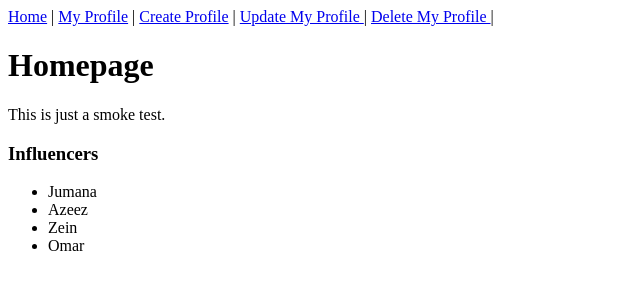
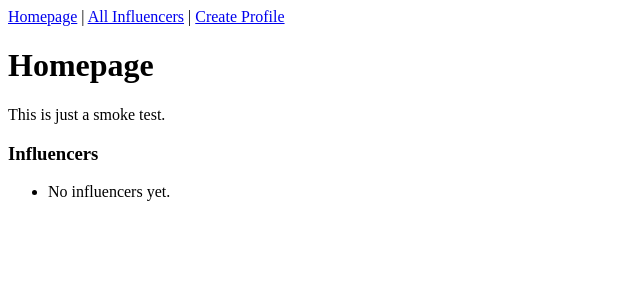
Before and after one commit to Zaid-Bassyouni/GA-Capstone-Project, a Django app: page / in a window 1280 px wide. Shown: the top 300 px of the page, without its empty margins (0-640 px from the left). Run offline with Django 5.2, Linux system fonts and the light colour scheme.

Commit message:
influencer CRUD FIX without Auth-system

```diff
--- a/capstone_project/settings.py
+++ b/capstone_project/settings.py
@@ -125,3 +125,7 @@ STATIC_URL = 'static/'
 # https://docs.djangoproject.com/en/5.2/ref/settings/#default-auto-field
 
 DEFAULT_AUTO_FIELD = 'django.db.models.BigAutoField'
+
+LOGIN_REDIRECT_URL = '/'         # after successful login
+LOGOUT_REDIRECT_URL = '/'        # after logout
+LOGIN_URL = '/auth/login/'       # where @login_required redirects
--- a/capstone_project/urls.py
+++ b/capstone_project/urls.py
@@ -14,10 +14,22 @@ Including another URLconf
     1. Import the include() function: from django.urls import include, path
     2. Add a URL to urlpatterns:  path('blog/', include('blog.urls'))
 """
+
+
 from django.contrib import admin
 from django.urls import path,include
+from main_app.views import SignUpView
+from django.contrib.auth import views as auth_views
+from main_app.views import LogoutView , SignUpView
+
+
 
 urlpatterns = [
     path('admin/', admin.site.urls),
     path('',include('main_app.urls')),
+
+    path('auth/logout/', LogoutView.as_view(), name='logout'),
+    path("auth/", include("django.contrib.auth.urls")),
+    path('auth/signup/', SignUpView.as_view(), name='signup'),
+
 ]
--- a/main_app/models.py
+++ b/main_app/models.py
@@ -7,14 +7,16 @@ User = settings.AUTH_USER_MODEL
 
 class InfluencerProfile(models.Model):
     influencer_id = models.BigAutoField(primary_key=True)
+
     user = models.OneToOneField(
     settings.AUTH_USER_MODEL,
     on_delete=models.CASCADE,
     related_name='influencer_profile',
     null=True, blank=True      # ← temporary
     )
+
     display_name = models.CharField(max_length=100)
-    slug = models.SlugField(max_length=140 , unique=True,blank=True) #it should be generated Automaticlly
+    slug = models.SlugField(max_length=140 , unique=True,blank=True,null=True) #it should be generated Automaticlly
     bio = models.TextField(blank=True)
     # avatar
     contact_email = models.EmailField(max_length=100,blank=False)
--- a/main_app/templates/base.html
+++ b/main_app/templates/base.html
@@ -7,13 +7,13 @@
 </head>
 <body>
 
-    <nav>
-  <a href="{% url 'homepage' %}">Home</a>                      | {% comment %} Homepage View {% endcomment %}
-  <a href="{% url 'profile_details' %}">My Profile</a>         | {% comment %} Read {% endcomment %}
-  <a href ="{% url 'profile_create' %}">Create Profile</a>     | {% comment %} CREATE {% endcomment %}
-  <a href="{% url 'profile_update' %}"> Update My Profile </a> | {% comment %} Update {% endcomment %}
-  <a href="{% url 'profile_delete' %}"> Delete My Profile </a> | {% comment %} Delete {% endcomment %}
-    </nav>
+ <nav>
+  <a href="{% url 'homepage' %}">Homepage</a> |
+  <a href="{% url 'influencer_list' %}">All Influencers</a> |
+  <a href="{% url 'create_influencer' %}">Create Profile</a>
+</nav>
+
+
 
     {%block content%}
         {%endblock%}
--- a/main_app/templates/homepage.html
+++ b/main_app/templates/homepage.html
@@ -1,17 +1,15 @@
 {% extends "base.html" %}
-
 {% block title %}<title>Home</title>{% endblock %}
 
 {% block content %}
-  <h1> Homepage</h1>
+  <h1>Homepage</h1>
   <p>This is just a smoke test.</p>
 
   <h3>Influencers</h3>
-  <ul>
-    {% for name in influencers %}
-      <li>{{ name }}</li>
-    {% empty %}
-      <li>No influencers yet.</li>
-    {% endfor %}
-  </ul>
+ <ul>
+  {% for p in influencers %}
+    <li><a href="{% url 'influencer_details' p.influencer_id %}">{{ p.display_name }}</a></li>
+  {% empty %}<li>No influencers yet.</li>{% endfor %}
+</ul>
+
 {% endblock %}
--- a/main_app/urls.py
+++ b/main_app/urls.py
@@ -8,8 +8,13 @@ from . import views
 urlpatterns = [
     path('' , views.homepage , name='homepage'),
 
-    path('influencer/profile/', views.profile_details, name='profile_details'),   # R
-    path('influencer/profile/create/', views.profile_create, name='profile_create'),  # C
-    path('influencer/profile/edit/', views.update_profile, name='profile_update'),  # U
-    path('influencer/profile/delete/', views.delete_influencer, name='profile_delete') # D
+    # path('logout/', views.logout_view, name='logout'),
+     # READ
+    path('influencers/', views.influencer_list, name='influencer_list'),
+    path('influencer/<int:id>/profile/', views.profile_details, name='influencer_details'),
+
+
+    path('influencer/profile/create/', views.create_influencer, name='create_influencer'),  # C
+    path('influencer/profile/edit/<int:id>/', views.update_influencer, name='profile_update'), # U
+    path('influencer/profile/delete/<int:id>', views.delete_influencer, name='profile_delete') # D
 ]
--- a/main_app/views.py
+++ b/main_app/views.py
@@ -1,73 +1,195 @@
 from django.shortcuts import render,redirect,get_object_or_404
 from django.urls import reverse
-from .forms import InfluencerProfileForm
+from .forms import InfluencerForm
 from .models import InfluencerProfile
 from django.contrib import messages
 from django.contrib.auth.decorators import login_required
+from django.contrib.auth.views import LogoutView
+from django.contrib.auth.forms import UserCreationForm
+from django.urls import reverse_lazy
+from django.views.generic import CreateView
 
-# Create your views here.
+
+
+class SignUpView(CreateView):
+    # model = User
+    form_class = UserCreationForm
+    template_name = 'registration/signup.html'
+    success_url = reverse_lazy('login')
+
+    def form_valid(self, form):
+        resp = super().form_valid(form)
+        messages.success(self.request, "Account created! Please log in.")
+        return resp
+
+
+def logout_view(request):
+   LogoutView(request)  # This clears the user’s session
+   return redirect('login')  # redirect to your login page name
+
+
+# **************************************************************************
 
 
 
 def homepage(request):
-      influencers = ['Jumana','Azeez','Zein','Omar']
-      return render(request,'homepage.html',{ 'influencers':influencers})
+    influencers = InfluencerProfile.objects.all()
+    return render(request, 'homepage.html', {'influencers': influencers})
 
-# READ
-@login_required
-def profile_details(request):
-    profile = get_object_or_404(InfluencerProfile, user=request.user)
-    return render(request, 'influencers/profile_details.html', { 'profile': profile })
+def profile_details(request, id):
+    profile = get_object_or_404(InfluencerProfile, influencer_id=id)
+    return render(request, 'influencers/influencer_details.html', {'profile': profile})
+
+def influencer_list(request):
+    profiles = InfluencerProfile.objects.all()
+    return render(request, 'influencers/all-influencers.html', {'profiles': profiles})
+
+
+def create_influencer(request):
+    if request.method == 'POST':
+        form = InfluencerForm(request.POST)
+        if form.is_valid():
+            profile = form.save()          # no user linking
+            return redirect('influencer_details', id=profile.influencer_id)
+    else:
+        form = InfluencerForm()
+    return render(request, 'influencers/influencer_form.html', {'form': form})
+
+def update_influencer(request, id):
+    influencer = get_object_or_404(InfluencerProfile, influencer_id=id)
+    if request.method == 'POST':
+        form = InfluencerForm(request.POST, instance=influencer)
+        if form.is_valid():
+            form.save()
+            return redirect('influencer_details', id=influencer.influencer_id)
+    else:
+        form = InfluencerForm(instance=influencer)
+    return render(request, 'influencers/influencer_form.html', {'form': form})
+
+def delete_influencer(request, id):
+    profile = get_object_or_404(InfluencerProfile, influencer_id=id)
+    if request.method == 'POST':
+        profile.delete()
+        return redirect('influencer_list')
+    return render(request, 'influencers/profile_confirm_delete.html', {'profile': profile})
 
 
 
-# CREATE
-@login_required
-def profile_create(request):
-    if InfluencerProfile.objects.filter(user=request.user).exists():
-        messages.info(request, "You already have a profile. You can edit it instead.")
-        return redirect(reverse('profile_update'))
 
-    if request.method == 'POST':
-        form = InfluencerProfileForm(request.POST)
-        if form.is_valid():
-            profile = form.save(commit=False)
-            profile.user = request.user  # attach to current user
-            profile.save()
-            messages.success(request, "Profile created successfully.")
-            return redirect(reverse('profile_details'))
-        messages.error(request, "Please fix the errors below.")
-    else:  # GET
-        form = InfluencerProfileForm()
+# READ
+# @login_required
+# def profile_details(request):
+#     profile = InfluencerProfile.objects.filter(user = request.user).filter()
+#     if not profile:
+#         messages.info(request,'Create your profile to get started!')
+#         return redirect('create_influencer')
+#     return render(request, 'influencers/influencer_details.html', { 'profile': profile })
 
-    return render(request, 'influencers/profile_form.html', { 'form': form })
+# def profile_details(request,id):
+#     influencer_profile = InfluencerProfile.objects.get(influencer_id = id)
+#     return render(request,'influencers/influencer_details.html',{'influencer_profile':influencer_profile})
 
 
+# # CREATE
+# # @login_required
+# def create_influencer(request):
+#     if InfluencerProfile.objects.filter(user=request.user).exists():
+#         messages.info(request, "You already have a profile. You can edit it instead.")
+#         return redirect(reverse('profile_update'))
 
-@login_required
-def update_profile(request):
-    # create one if missing (so page works the first time)
-    profile, _ = InfluencerProfile.objects.get_or_create(user=request.user)
-
-    if request.method == 'POST':
-        form = InfluencerProfileForm(request.POST, instance=profile)
-        if form.is_valid():
-            form.save()
-            messages.success(request, "Profile updated.")
-            return redirect(reverse('profile_details'))
-        messages.error(request, "Please fix the errors below.")
-    else:  # GET
-        form = InfluencerProfileForm(instance=profile)
-
-    return render(request, 'influencers/profile_form.html', { 'form': form, 'profile': profile })
+#     if request.method == 'POST':
+#         form = InfluencerForm(request.POST)
+#         if form.is_valid():  # validate the inputs from the user
+#             # profile = form.save(commit=False)
+#             profile = form.save()
+#             profile.user = request.user  # attach to current user
+#             profile.save()
+#             # messages.success(request, "Profile created successfully.")
+#             return redirect(reverse('influencer_list') ) # from reverse('profile_details') -> reverse('influencer_list') which takes you into READ
+#         # messages.error(request, "Please fix the errors below.")
+#         else:
+#             return render(request, 'influencers/influencer_form.html', { 'form': form })
+#     elif request.method == 'GET':  # GET
+#         form = InfluencerForm()
+#         return render(request, 'influencers/influencer_form.html', { 'form': form }) #from 'influencers/profile_form.html' into influencers/influencer_form.html
+#                                                         # it sends an instance of the form here
 
 
-# DELETE
-@login_required
-def delete_influencer(request):
-    profile = get_object_or_404(InfluencerProfile, user=request.user)
-    if request.method == 'POST':
-        profile.delete()
-        messages.success(request, "Profile deleted.")
-        return redirect(reverse('homepage'))
-    return render(request, 'influencers/profile_confirm_delete.html', { 'profile': profile })
+# @login_required
+# def update_profile(request):
+#     # require existing profile
+#     try:
+#         profile = request.user.influencer_profile
+#     except InfluencerProfile.DoesNotExist:
+#         messages.info(request, "Please create your profile first.")
+#         return redirect('create_influencer')
+
+#     if request.method == 'POST':
+#         form = InfluencerForm(request.POST, instance=profile)
+#         if form.is_valid():
+#             form.save()
+#             messages.success(request, "Profile updated.")
+#             return redirect('profile_details')
+#     else:
+#         form = InfluencerForm(instance=profile)
+
+#     return render(request, 'influencers/influencer_form.html', #from 'influencers/profile_form.html' into influencers/influencer_form.html
+#                   {'form': form, 'profile': profile})
+
+# def update_influencer(request,id):
+#     influencer = InfluencerProfile.objects.get(pk = id)
+
+#     if request.method == 'POST':
+#         form = InfluencerForm(request.POST, instance=influencer)
+#         if form.is_valid():
+#             influencer = form.save()
+#             # return redirect(f'/influencers/{influencer.influencer_id}')
+#             return redirect('influencer_details', id=influencer.influencer_id)
+#         else:
+#             return render(request, 'influencers/influencer_form.html',{'form':form})
+#     elif request.method == 'GET':
+
+#         form = InfluencerForm(instance=influencer) #fills my form with the author that was fetched from the db
+#         return render(request, 'influencers/influencer_form.html',{'form':form})
+
+# # DELETE
+# # @login_required
+# def delete_influencer(request):
+#     profile = InfluencerProfile.objects.filter(user=request.user).first()
+#     if not profile:
+#         messages.info(request, "You don't have a profile yet.")
+#         return redirect('create_influencer')
+
+#     if request.method == 'POST':
+#         profile.delete()
+#         messages.success(request, "Profile deleted.")
+#         return redirect('homepage')
+
+#     return render(request, 'influencers/profile_confirm_delete.html', {'profile': profile})
+
+# ###################################################################################
+# This is BrainStorming
+
+# CRUD :
+
+#  1. we first create homepage to render the homepage.html file
+
+#  2. READ: define a function (e.g. def author-list(request): )->
+#  - gets all authors from my database (using the model Auth for exampl)
+#  - renders 'all-authors.html' file
+
+#  3. CREATE: the most hard to understand because we need to create form first:
+#  1. in your forms.py you must create the following:
+# class AuthorForm(forms.ModelForm):
+#     class Meta:
+#         model = Author
+#         fields = ['first_name','is_best_seller']
+#         error_messages = {
+#             "first_name": {
+#                 "max_length": "Keep it short, please."
+#             }
+#         }
+# NOTICE: your fields should be matching with your model required fields.
+# NOTICE: In the CREATION the first part is always (get) -> if you see a page then it's (get-request)
+#  so in the creation part we first check is the method is post or get
+#  2. You have to pass your form into your author-form.html page.
```
Also changed, not shown: main_app/forms.py (+10 -6 lines), main_app/templates/influencers/all-influencers.html (added, +52 -0 lines), main_app/templates/influencers/influencer_details.html (renamed from main_app/templates/influencers/profile_details.html, +5 -5 lines), main_app/templates/influencers/influencer_form.html (renamed from main_app/templates/influencers/profile_form.html, +4 -3 lines), main_app/templates/influencers/profile_confirm_delete.html (+5 -12 lines), main_app/templates/registration/login.html (added, +12 -0 lines), main_app/templates/registration/signup.html (added, +12 -0 lines), main_app/migrations/0004_alter_influencerprofile_slug.py (added), main_app/templates/influencers/influencer-details.html (deleted), main_app/templates/registration/logged_out.html (added).
